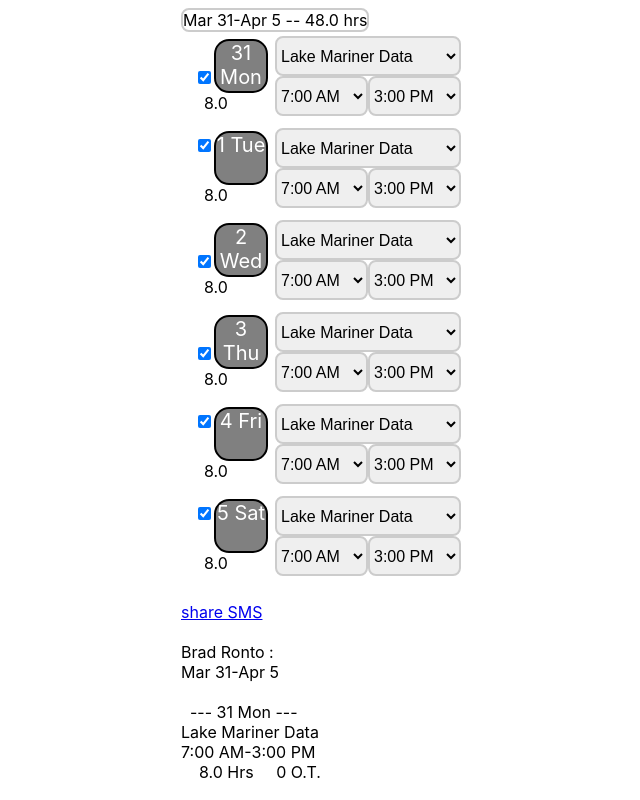
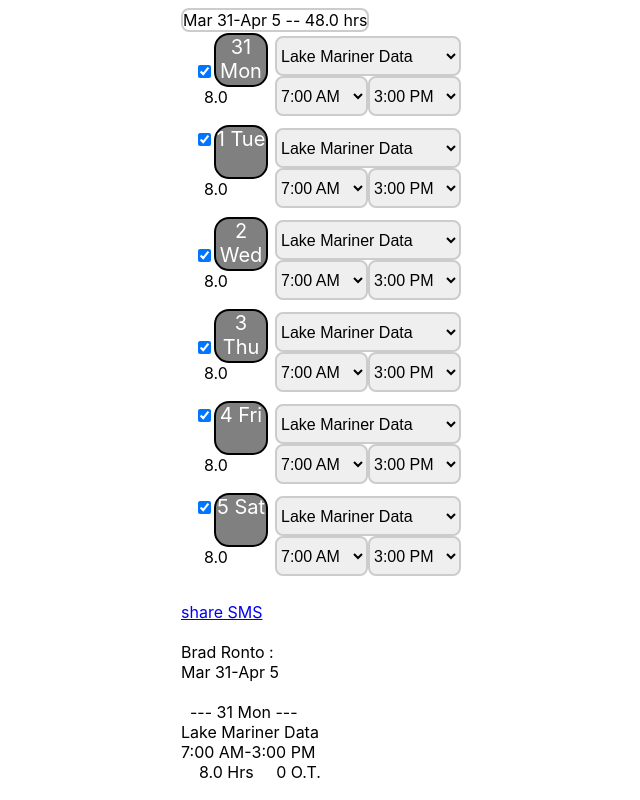
Before and after one commit to bradronto/bradronto.github.io, a React (Create React App) app in the folder timekeep/: page / in a window 1280 px wide. Shown: the top 800 px of the page, without its empty margins (289-929 px from the left). Built offline with nearby package versions, Linux system fonts and the light colour scheme.

Commit message:
and another..

```diff
--- a/timekeep/src/App.js
+++ b/timekeep/src/App.js
@@ -1,7 +1,7 @@
 
 import React from "react"
 
-import WorkHoursTracker from "./components/dates"
+import WorkHoursTracker from "./components/work-hours"
 //import SupaBrad from "./components/data"
 //import UpdateInput from "./components/data1"
 
--- a/timekeep/src/components/dates.js
+++ b/timekeep/src/components/work-hours.js
@@ -129,8 +129,8 @@ const WorkHoursTracker = () => {
     <span className="cool-header"> {getMonth()} -- {totalWeeklyHours.toFixed(1)} hrs</span>
      {daysOfWeek.map((day, index) => (
        <table key={index} style={{ marginLeft: "10px" }}>
-         <tr><td>
-         <input
+         <tr><td style={{ verticalAlign: "top"}}>
+         <input style={{textAlign: "top"}}
           type="checkbox"
           checked={workHours[index].isChecked}
           onChange={(e) => handleChange(index, "isChecked", !workHours[index].isChecked)}
```
